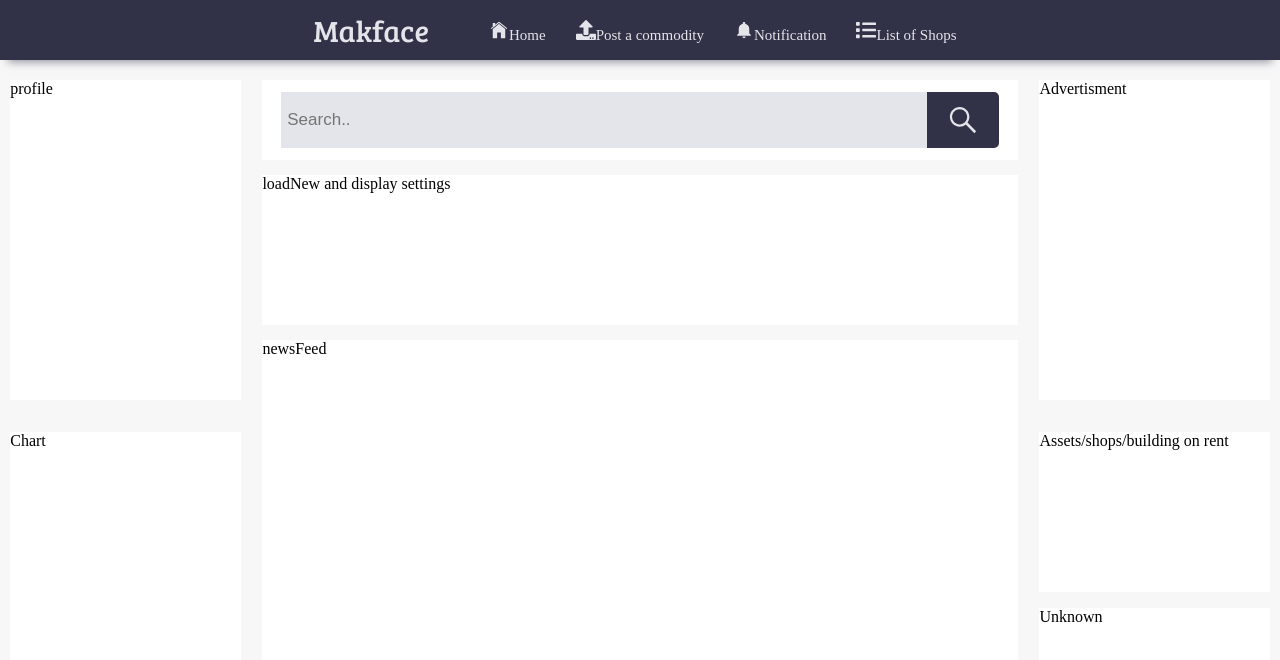
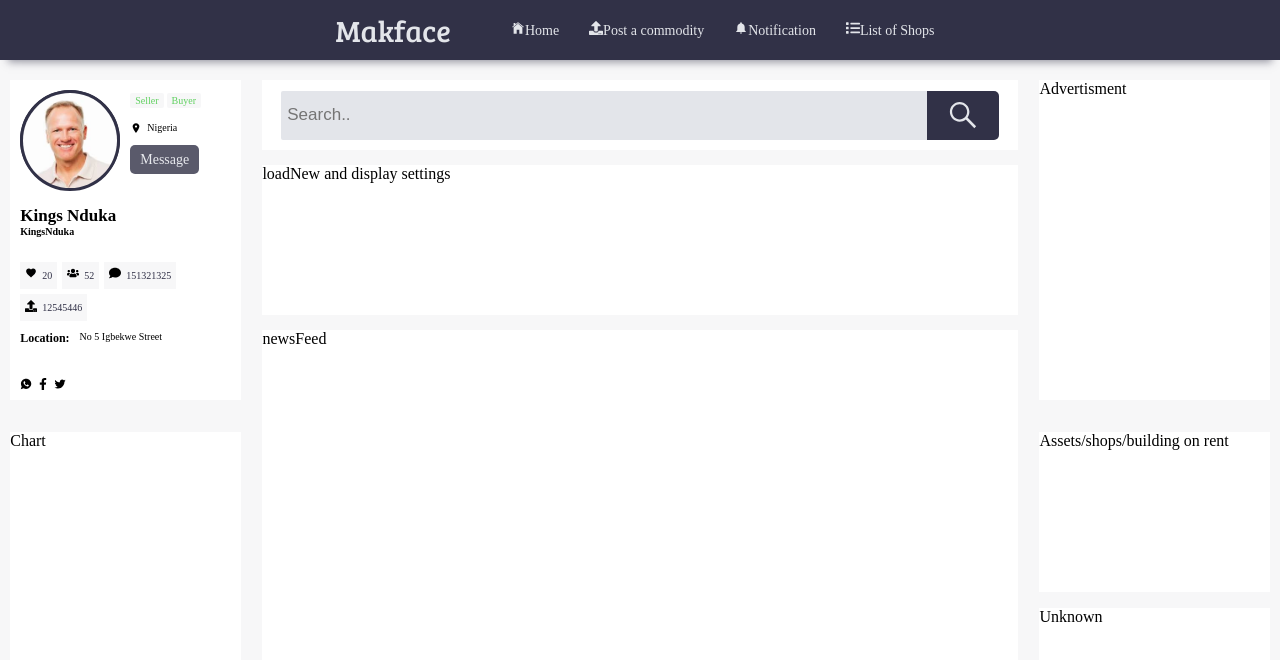
Before and after one commit to EzeBernardine/makface, a React (Create React App) app: page /Dashboard in a window 1280 px wide. Shown: the top 660 px of the page. Built offline with nearby package versions, Linux system fonts and the light colour scheme; a web font is replaced by a local one.

Commit message:
enhanced dashboard profile

```diff
--- a/src/component/Menu.js
+++ b/src/component/Menu.js
@@ -21,9 +21,11 @@ class Menu extends Component {
 
           {menu && menu.length === 1 ?
             <span className='create_sign_account '> <a href='#' className='G_smallerFont oneMenu '>{menu}</a></span> :
-            (<ul className='listItems'>
-              <li><a href='#' className='G_smallestFont'><span className='G_subHeaderFont'>< IoIosHome /></span>{menu[0]}</a></li> <li><a href='#' className='G_smallestFont'><span className='G_subHeaderFont'><FaUpload /></span>{menu[1]}</a></li> <li><a href='#' className='G_smallestFont'><span className='G_subHeaderFont'><IoMdNotifications /></span>{menu[2]}</a></li>
-              <li><a href='#' className='G_smallestFont'><span className='G_subHeaderFont'><FaList /></span>{menu[3]}</a></li>
+            (<ul className='listItems G_smallestFont '>
+              <li><a href='#' ><span >< IoIosHome /></span>{menu[0]}</a></li>
+              <li><a href='#' ><span ><FaUpload /></span>{menu[1]}</a></li>
+              <li><a href='#' ><span ><IoMdNotifications /></span>{menu[2]}</a></li>
+              <li><a href='#' ><span ><FaList /></span>{menu[3]}</a></li>
             </ul>)
           }
 
--- a/src/component/Profile.js
+++ b/src/component/Profile.js
@@ -1,6 +1,7 @@
 import React, { Component } from 'react';
-// import { IoMdNotifications,IoIosHome } from "react-icons/io";
-// import { FaUpload, FaList } from "react-icons/fa";
+import {NavLink} from 'react-router-dom';
+import { IoMdHeart, IoIosPin, IoLogoWhatsapp ,IoLogoTwitter} from "react-icons/io";
+import { FaUpload, FaComment,FaUsers ,FaFacebookF} from "react-icons/fa";
 import '../styles/Profile.css';
 import '../styles/General.css';
 import '../styles/Media.css';
@@ -9,12 +10,69 @@ import '../styles/Media.css';
 
 class Menu extends Component {
   render() {
+    let user  = true
+    return (
+      <div className='profile_container'>
+
+        <div className='ImgDiv  '>
+          <a className='imgOverlay'>
+            <img src={require('../image/images.jpeg')} />
+          </a>
+          <div className='seller_BuyerDiv '>
+            <div className='G_flex'>
+              <p className='seller_Buyer p_font'> <span className='pCheckBox'></span>Seller</p>
+
+              <p className='seller_Buyer p_font'>Buyer</p>
+            </div>
+
+            <div className='nationality p_font G_flex'>
+              <h3 className='profieIconSize'><IoIosPin /></h3>
+              <span>Nigeria</span>
+            </div>
+
+ {/* Visible when viewing  others profile          */}
+            {user ?<div className='messageDiv G_smallestFont'>
+              <NavLink  exact={true} to="/SignIn" activeClassName="is-active" className='G_Btn'> Message </NavLink>
+            </div> : undefined}
+          </div>
+        </div>
+
+{/* Personal profile and visible to all */}
+        <div className='profile_Name  G_smallerFont'>
+          <p>Kings Nduka</p>
+          <p className='profile_UserName p_font '>KingsNduka</p>
+        </div>
+
+        <div className='data '>
+          <div className='commentaries G_flex'>
+            <div className='eachData G_flex G_middle'>
+              <p className='profieIconSize'><IoMdHeart /></p> <span className='p_font'>20</span>
+            </div>
+            <div className='eachData G_flex G_middle'>
+              <p className='profieIconSize'><FaUsers /></p> <span className='p_font'>52</span>
+            </div>
+            <div className='eachData G_flex G_middle'>
+              <p className='profieIconSize'><FaComment /></p> <span className='p_font'>151321325</span>
+            </div>
+            <div className='eachData G_flex G_middle'>
+              <p className='profieIconSize'>< FaUpload /></p> <span className='p_font'>12545446</span>
+            </div>
+          </div>
+        </div>
+
+{/* Location visible to only  other viewers */}
+        {user ?<div className='location p_font G_flex'>
+            <h3 className='profieIconSize'>Location:</h3>
+            <span>No 5 Igbekwe Street</span>
+        </div> : undefined}
+
+        <div className='socialMedia G_flex profieIconSize'>
+          <span><IoLogoWhatsapp /></span> <span><FaFacebookF/></span>
+          <span><IoLogoTwitter /></span>
+        </div>
 
 
-    return (
-      <div className=''>
-      {/* <img src=require{'../image/global-market.jpg'} ></img> */}
-profile
+
 
       </div>
     );
--- a/src/styles/Dashboard.css
+++ b/src/styles/Dashboard.css
@@ -54,7 +54,7 @@ body {
 }
 .Searchbar {
   margin: 80px auto 0 auto;
-  height: 80px;
+  height: 70px;
 }
 .loadNew {
   height: 150px
--- a/src/styles/General.css
+++ b/src/styles/General.css
@@ -37,7 +37,7 @@ p, h1, input {
   text-align: center;
 }
 .G_smallestFont {
-  font-size: 15px;
+  font-size: 14px;
 }
 .G_smallerFont {
   font-size: 17px;
--- a/src/styles/Menu.css
+++ b/src/styles/Menu.css
@@ -17,6 +17,3 @@
 .ul {
   width: 100%
 }
-.listItems span {
-  /* padding: 0 0 10% 0 !important */
-}
--- a/src/styles/Profile.css
+++ b/src/styles/Profile.css
@@ -0,0 +1,108 @@
+
+.profile_container {
+  padding:  10px ;
+  display: grid;
+  height: 95%;
+}
+.ImgDiv {
+  height: 100px;
+  width: 100%;
+  left: 0;
+  right: 0;
+  position: relative;
+
+}
+.imgOverlay {
+  border-radius: 50%;
+  height: 100px;
+  background-color:rgb(49, 49, 71);
+  width: 100px;
+  position: absolute;
+}
+.ImgDiv img{
+  max-width: 100%;
+  height: auto;
+  display:block;
+  box-sizing: border-box;
+  border-radius: 50%;
+  position: absolute;
+  border: 3px solid  rgb(49, 49, 71);
+}
+
+.seller_BuyerDiv {
+  position: absolute;
+  right: 0;
+  left: 110px;
+  display: grid;
+  grid-gap: 5px;
+}
+.seller_BuyerDiv *{
+  margin: 3px 0;
+}
+.seller_Buyer {
+  color:  rgb(96, 209, 96);
+  border-radius: 2px;
+  padding: 2px 5px;
+  margin: 0 3px 0 0;
+  background-color: #f7f7f8;
+}
+.nationality h3{
+  padding: 0;
+  margin: 0;
+}
+.nationality {
+  grid-gap: 5px
+}
+
+.profile_Name {
+  margin: 5px 0;
+  width: 100%;
+  height: 40px;
+  font-weight: bold;
+  box-sizing: border-box;
+  word-wrap: break-word;
+}
+.p_font {
+  font-size: 10px
+}
+.p_bigFont {
+  font-size: 11px
+}
+.profieIconSize {
+  font-size: 12px
+}
+
+.data {
+  width: 100%;
+  grid-gap: 5px;
+  font-size: 12px;
+  display: grid;
+}
+.commentaries {
+  flex: 2;
+  flex-wrap: wrap;
+  grid-gap: 5px;
+}
+.eachData {
+  width: fit-content;
+  background-color: #f7f7f8;
+  padding: 3px 5px
+}
+.eachData span{
+  color: rgb(49, 49, 71);
+  padding-left: 5px
+}
+.location {
+  grid-gap: 10px;
+  margin: 10px 0
+}
+.location h3 , .locatio span{
+  padding: 0;
+  margin: 0
+}
+.socialMedia {
+  align-self: flex-end;
+  grid-gap: 5px
+}
+.socialMedia span{
+}
--- a/src/styles/SearchBar.css
+++ b/src/styles/SearchBar.css
@@ -10,7 +10,7 @@
   background-color:rgb(49, 49, 71);
 }
 .SearchInput_Container input {
-  border-radius: 0;
+  border-radius: 2px 0 0 2px;
   padding: 6px;
   height: 100%;
   width: 90%;
```
Also changed, not shown: src/image/images.jpeg (added).
